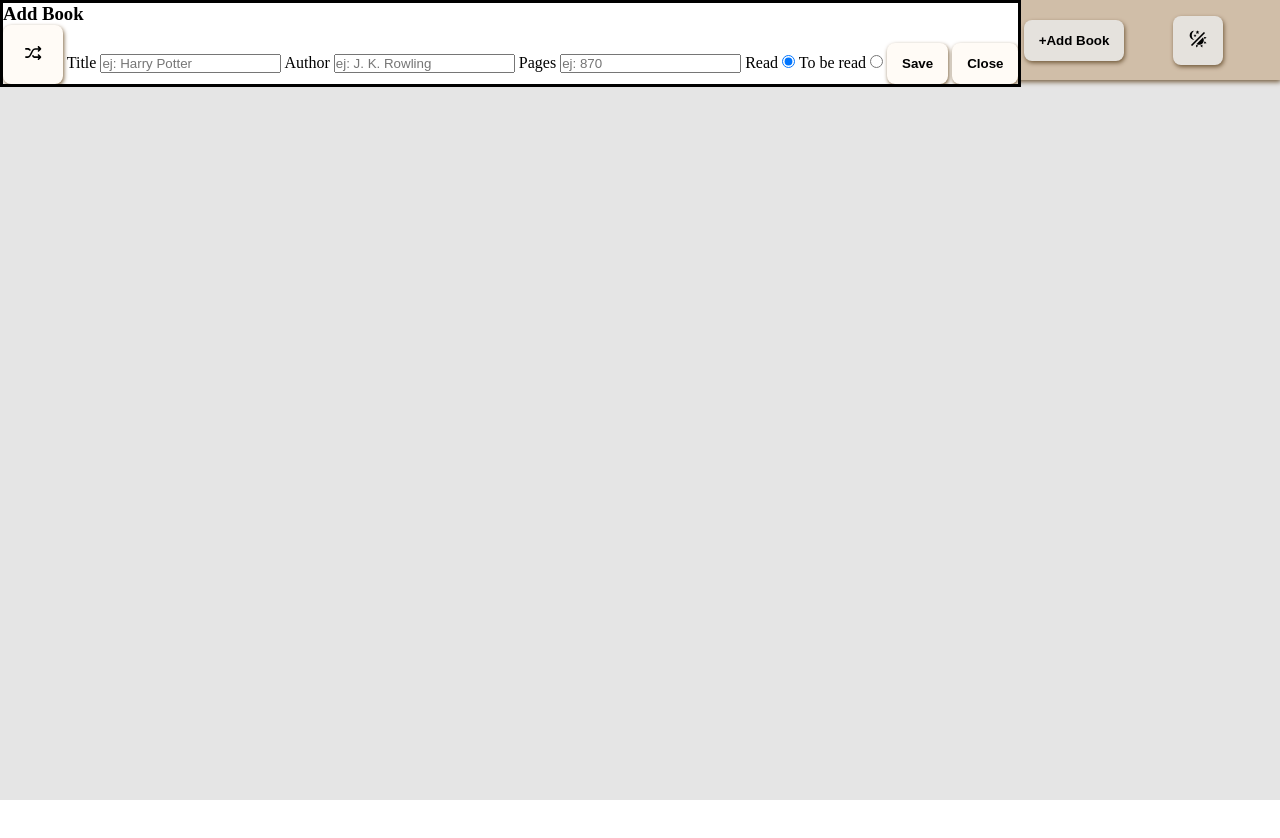
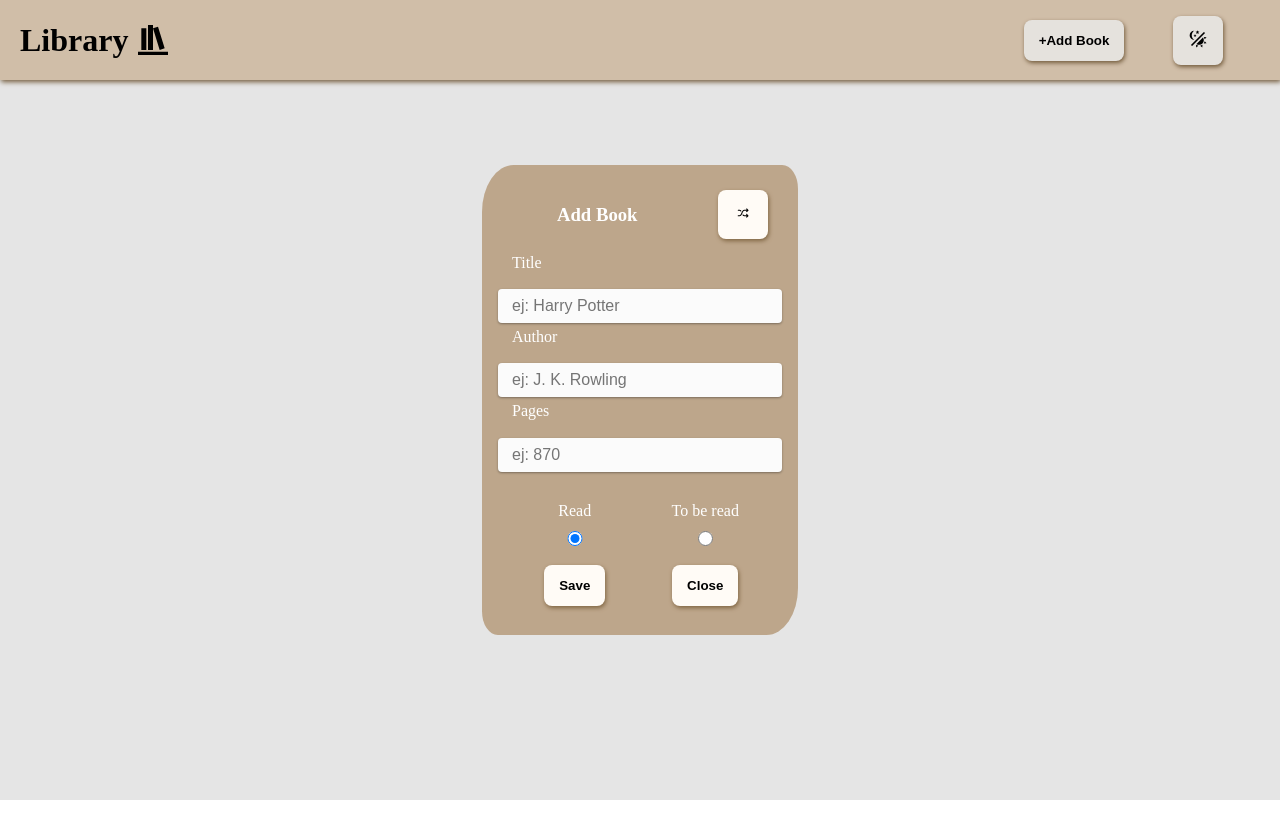
Before and after one commit to Oliv-19/OP_library, a plain HTML site: page index.html in a window 1280 px wide. Both pictures are taken after a click on the button "+Add Book". Drawn offline with Linux system fonts and the light colour scheme.

Commit message:
Add Dialog style

```diff
--- a/index.html
+++ b/index.html
@@ -19,7 +19,7 @@
             <form id="form" action="" method="dialog">
                 <h3>Add Book</h3>
                 <button class="exampleBtn" type="button">
-                    <svg fill="#000000" viewBox="-7.5 0 32 32" version="1.1" xmlns="http://www.w3.org/2000/svg"><g id="SVGRepo_bgCarrier" stroke-width="0"></g><g id="SVGRepo_tracerCarrier" stroke-linecap="round" stroke-linejoin="round"></g><g id="SVGRepo_iconCarrier"> <title>random</title> <path d="M14.92 17.56c-0.32-0.32-0.88-0.32-1.2 0s-0.32 0.88 0 1.2l0.76 0.76h-3.76c-0.6 0-1.080-0.32-1.6-0.96-0.28-0.36-0.8-0.44-1.2-0.16-0.36 0.28-0.44 0.8-0.16 1.2 0.84 1.12 1.8 1.64 2.92 1.64h3.76l-0.76 0.76c-0.32 0.32-0.32 0.88 0 1.2 0.16 0.16 0.4 0.24 0.6 0.24s0.44-0.080 0.6-0.24l2.2-2.2c0.32-0.32 0.32-0.88 0-1.2l-2.16-2.24zM10.72 12.48h3.76l-0.76 0.76c-0.32 0.32-0.32 0.88 0 1.2 0.16 0.16 0.4 0.24 0.6 0.24s0.44-0.080 0.6-0.24l2.2-2.2c0.32-0.32 0.32-0.88 0-1.2l-2.2-2.2c-0.32-0.32-0.88-0.32-1.2 0s-0.32 0.88 0 1.2l0.76 0.76h-3.76c-2.48 0-3.64 2.56-4.68 4.84-0.88 2-1.76 3.84-3.12 3.84h-2.080c-0.48 0-0.84 0.36-0.84 0.84s0.36 0.88 0.84 0.88h2.080c2.48 0 3.64-2.56 4.68-4.84 0.88-2 1.72-3.88 3.12-3.88zM0.84 12.48h2.080c0.6 0 1.080 0.28 1.56 0.92 0.16 0.2 0.4 0.32 0.68 0.32 0.2 0 0.36-0.040 0.52-0.16 0.36-0.28 0.44-0.8 0.16-1.2-0.84-1.040-1.8-1.6-2.92-1.6h-2.080c-0.48 0.040-0.84 0.4-0.84 0.88s0.36 0.84 0.84 0.84z"></path> </g></svg>
+                    <svg class="rdBook" fill="#000000" viewBox="-7.5 0 32 32" version="1.1" xmlns="http://www.w3.org/2000/svg"><g id="SVGRepo_bgCarrier" stroke-width="0"></g><g id="SVGRepo_tracerCarrier" stroke-linecap="round" stroke-linejoin="round"></g><g id="SVGRepo_iconCarrier"> <title>random</title> <path d="M14.92 17.56c-0.32-0.32-0.88-0.32-1.2 0s-0.32 0.88 0 1.2l0.76 0.76h-3.76c-0.6 0-1.080-0.32-1.6-0.96-0.28-0.36-0.8-0.44-1.2-0.16-0.36 0.28-0.44 0.8-0.16 1.2 0.84 1.12 1.8 1.64 2.92 1.64h3.76l-0.76 0.76c-0.32 0.32-0.32 0.88 0 1.2 0.16 0.16 0.4 0.24 0.6 0.24s0.44-0.080 0.6-0.24l2.2-2.2c0.32-0.32 0.32-0.88 0-1.2l-2.16-2.24zM10.72 12.48h3.76l-0.76 0.76c-0.32 0.32-0.32 0.88 0 1.2 0.16 0.16 0.4 0.24 0.6 0.24s0.44-0.080 0.6-0.24l2.2-2.2c0.32-0.32 0.32-0.88 0-1.2l-2.2-2.2c-0.32-0.32-0.88-0.32-1.2 0s-0.32 0.88 0 1.2l0.76 0.76h-3.76c-2.48 0-3.64 2.56-4.68 4.84-0.88 2-1.76 3.84-3.12 3.84h-2.080c-0.48 0-0.84 0.36-0.84 0.84s0.36 0.88 0.84 0.88h2.080c2.48 0 3.64-2.56 4.68-4.84 0.88-2 1.72-3.88 3.12-3.88zM0.84 12.48h2.080c0.6 0 1.080 0.28 1.56 0.92 0.16 0.2 0.4 0.32 0.68 0.32 0.2 0 0.36-0.040 0.52-0.16 0.36-0.28 0.44-0.8 0.16-1.2-0.84-1.040-1.8-1.6-2.92-1.6h-2.080c-0.48 0.040-0.84 0.4-0.84 0.88s0.36 0.84 0.84 0.84z"></path> </g></svg>
                 </button>
                 <label for="title">Title</label>
                 <input name="title" id="title" type="text" placeholder="ej: Harry Potter">
@@ -30,10 +30,10 @@
                 <label for="pages">Pages</label>
                 <input name="pages" id="pages" type="number" placeholder="ej: 870">
 
-                <label for="read">Read</label>
+                <label class="readLabel" for="read">Read</label>
                 <input value="read" name="read" id="read" type="radio" checked>
 
-                <label for="tbr">To be read</label>
+                <label class="readLabel" for="tbr">To be read</label>
                 <input value="to be read" name="read" id="tbr" type="radio">
 
                 <button name="btn_submit" value="save" id="save" type="submit">Save</button>
--- a/script.js
+++ b/script.js
@@ -69,7 +69,7 @@ function addBookToLibrary(newBook) {
 function delBook(b_id){
   let allBooks= document.querySelectorAll('.book')
   let myArray = Array.from(allBooks)
-  myLibrary.find((value, i) => {
+  myLibrary.forEach((value, i) => {
 
     if(value.book_id == b_id ){
       myLibrary.splice(i, 1)
@@ -142,7 +142,8 @@ let bookCard = {
 
     });
     //console.log(this.htmlElems(book))
-    this.bookContainer.appendChild(card)
+    this.bookContainer.prepend(card)
+    // this.bookContainer.appendChild(card)
 
 
   },
--- a/style.css
+++ b/style.css
@@ -5,9 +5,6 @@
     /* outline: 1px solid red; */
 }
 
-svg{
-    width: 30px;
-}
 
 nav{
     background-color: rgb(231, 211, 187);
@@ -30,7 +27,7 @@ h1{
     width: 40px;
 
 }
-.d_l_mode{
+.d_l_mode, .rdBook{
     width: 20px;
 }
 
@@ -57,18 +54,108 @@ button:active{
     border: 2px solid white;
 }
 
+
+
+dialog{
+    border: none;
+    background-color: rgb(189, 166, 139);
+    margin: auto;
+    width: 20%;
+    padding: 15px 30px;
+    color: white;
+    border-radius:  10% 5%;
+    height: 55%;
+}
+
+form{
+    display: grid;
+    grid-template-columns: repeat(2, 1fr);
+    grid-template-rows: repeat(6, 1fr);
+    align-items: center;
+    justify-content: center;
+    width: 100%;
+    gap: 5px;
+    height: 100%;
+
+}
+form > h3, .exampleBtn{
+    justify-self: end;
+}
+
+label:not(.readLabel){
+    align-self: start;
+
+}
+
+input:not([type='radio']){
+    align-self: end;
+    width: 100%;
+    font-size: 1em;
+    padding: 3px;
+    justify-self: center;
+    border-radius: 4px;
+    padding: 6px 12px;
+    border: 2px solid transparent;
+    box-shadow: rgb(0 0 0 / 12%) 0px 1px 3px, rgb(0 0 0 / 24%) 0px 1px 2px;
+    background: rgb(251, 251, 251);
+
+
+    /* width: 100%;
+    color: rgb(36, 35, 42);
+    font-size: 16px;
+    line-height: 20px;
+    min-height: 28px;*/
+
+
+    /*
+     */
+
+}
+input:not([type='radio']):focus{
+    outline: none;
+    border: 2px solid black;
+}
+
+
+#title, label[for='title']{
+    grid-area: 2/1/3/3;
+}
+#author, label[for='author']{
+    grid-area: 3/1/4/3;
+}
+#pages, label[for='pages']{
+    grid-area: 4/1/5/3;
+}
+#read, label[for='read']{
+    grid-area: 5/1/6/2;
+
+}
+#tbr, label[for='tbr']{
+    grid-area: 5/2/6/3;
+}
+
+label[for='read'], label[for='tbr']{
+    justify-self: center;
+    align-self: center;
+}
+#read, #tbr{
+    align-self: end;
+    height: 15px;
+}
+
+
 .bookDisplay{
     height: 90vh;
     padding: 50px;
     display: grid;
     grid-template-columns: repeat(4, 1fr);
-    grid-auto-rows: auto;
+    grid-auto-rows: 300px;
     gap: 10px;
     justify-items: center;
 }
 
 .book{
-    height: 50%;
+    height: 90%;
     width: 200px;
     padding: 10px;
     background-color: rgb(231, 211, 187);
```
